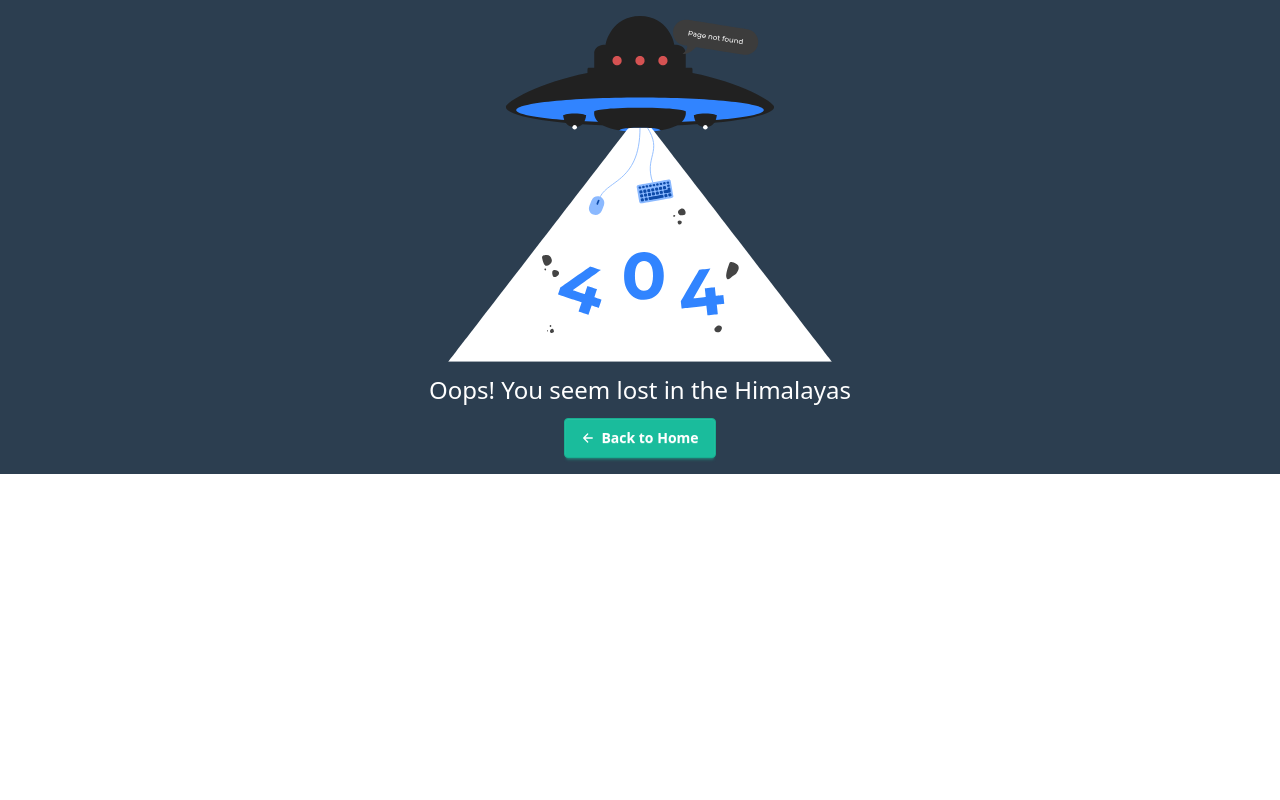
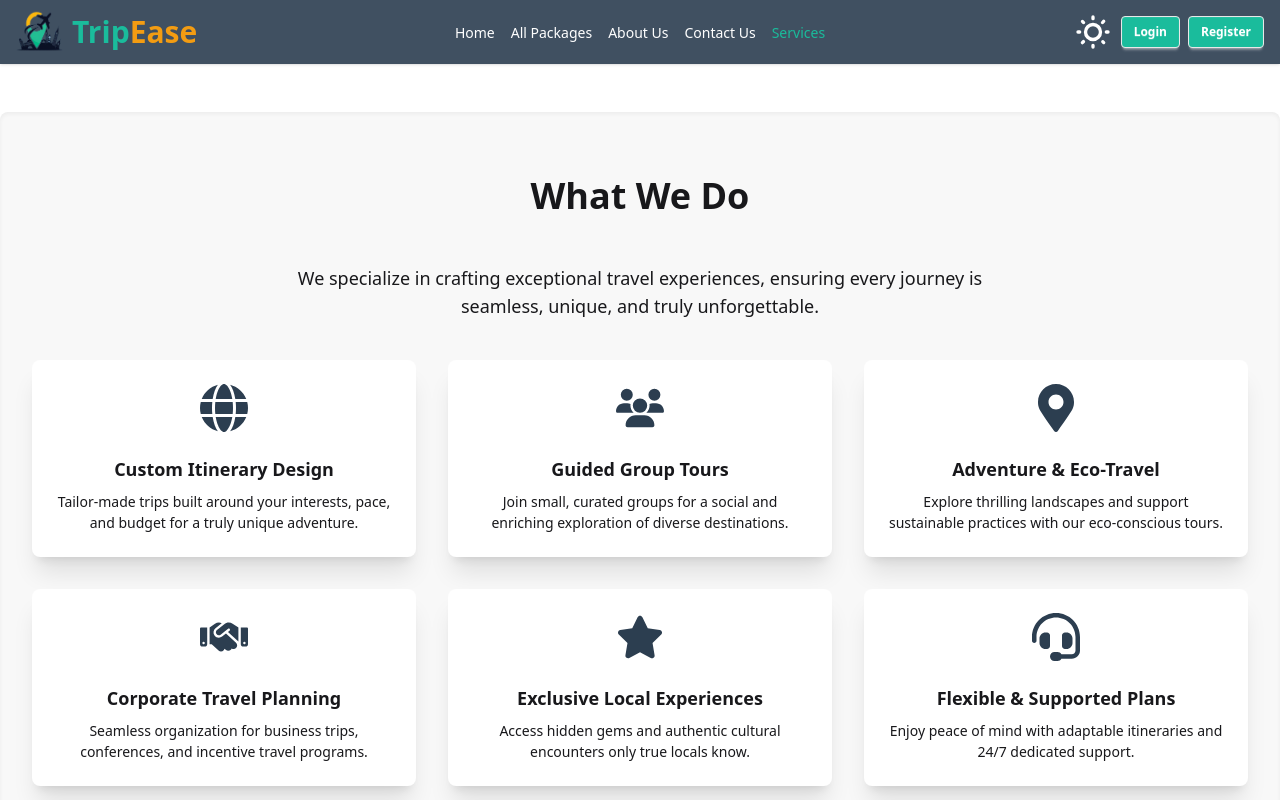
Before and after one commit to mehediakash01/Tour-Management-Client, a React (Vite) app: page /service in a window 1280 px wide. Shown: the top 800 px of the page. Built offline with nearby package versions, Linux system fonts and the light colour scheme; no server answers.

Commit message:
created service page in the navbar

```diff
--- a/src/Components/Navbar/Navbar.jsx
+++ b/src/Components/Navbar/Navbar.jsx
@@ -15,6 +15,7 @@ const Navbar = () => {
       {user && <NavLink to="/my-bookings">My Bookings</NavLink>}
       <NavLink to="/About-Us">About Us</NavLink>
       <NavLink to="/contact">Contact Us</NavLink>
+      <NavLink to="/service">Services</NavLink>
     </ul>
   );
 
--- a/src/Components/Router/router.jsx
+++ b/src/Components/Router/router.jsx
@@ -13,6 +13,7 @@ import AddPackage from "../../Pages/AddPackage/AddPackage";
 import ManagePackage from "../../Pages/ManagePackage/ManagePackage";
 import UpdatePackage from "../../Pages/ManagePackage/UpdatePackage";
 import Contact from "../../Pages/ContactUs/Contact";
+import Service from "../../Pages/Services/Service";
 
 export const router = createBrowserRouter([
   {
@@ -79,6 +80,10 @@ export const router = createBrowserRouter([
         Component: Contact
       },
       {
+        path:'service',
+        Component: Service
+      },
+      {
         path:'update/:id',
         // loader: ({params})=>fetch(`https://tour-package-booking-management-ser.vercel.app/allPackage/${params.id}`),
         Component: UpdatePackage
--- a/src/Pages/AboutUs/AboutUs.jsx
+++ b/src/Pages/AboutUs/AboutUs.jsx
@@ -81,75 +81,7 @@ const AboutUs = () => {
         </div>
       </section>
 
-      <section className="bg-base-200 py-16 px-4 md:px-8 max-w-7xl mx-auto rounded-lg shadow-inner my-12">
-        <h2 className="text-4xl font-bold text-center mb-12">What We Do</h2>
-        <p className="text-lg text-center max-w-3xl mx-auto mb-10">
-          We specialize in crafting exceptional travel experiences, ensuring
-          every journey is seamless, unique, and truly unforgettable.
-        </p>
-        <div className="grid grid-cols-1 md:grid-cols-2 lg:grid-cols-3 gap-8">
-          <div className="card bg-base-100 shadow-xl">
-            <div className="card-body items-center text-center">
-              <FaGlobe className="text-5xl text-primary mb-4" />
-              <h3 className="card-title">Custom Itinerary Design</h3>
-              <p>
-                Tailor-made trips built around your interests, pace, and budget
-                for a truly unique adventure.
-              </p>
-            </div>
-          </div>
-          <div className="card bg-base-100 shadow-xl">
-            <div className="card-body items-center text-center">
-              <FaUsers className="text-5xl text-primary mb-4" />
-              <h3 className="card-title">Guided Group Tours</h3>
-              <p>
-                Join small, curated groups for a social and enriching
-                exploration of diverse destinations.
-              </p>
-            </div>
-          </div>
-          <div className="card bg-base-100 shadow-xl">
-            <div className="card-body items-center text-center">
-              <FaMapMarkerAlt className="text-5xl text-primary mb-4" />
-              <h3 className="card-title">Adventure & Eco-Travel</h3>
-              <p>
-                Explore thrilling landscapes and support sustainable practices
-                with our eco-conscious tours.
-              </p>
-            </div>
-          </div>
-          <div className="card bg-base-100 shadow-xl">
-            <div className="card-body items-center text-center">
-              <FaHandshake className="text-5xl text-primary mb-4" />
-              <h3 className="card-title">Corporate Travel Planning</h3>
-              <p>
-                Seamless organization for business trips, conferences, and
-                incentive travel programs.
-              </p>
-            </div>
-          </div>
-          <div className="card bg-base-100 shadow-xl">
-            <div className="card-body items-center text-center">
-              <FaStar className="text-5xl text-primary mb-4" />
-              <h3 className="card-title">Exclusive Local Experiences</h3>
-              <p>
-                Access hidden gems and authentic cultural encounters only true
-                locals know.
-              </p>
-            </div>
-          </div>
-          <div className="card bg-base-100 shadow-xl">
-            <div className="card-body items-center text-center">
-              <FaHeadset className="text-5xl text-primary mb-4" />
-              <h3 className="card-title">Flexible & Supported Plans</h3>
-              <p>
-                Enjoy peace of mind with adaptable itineraries and 24/7
-                dedicated support.
-              </p>
-            </div>
-          </div>
-        </div>
-      </section>
+
     </div>
   );
 };
--- /dev/null
+++ b/src/Pages/Services/Service.jsx
@@ -0,0 +1,85 @@
+import React from "react";
+import { FaMapMarkerAlt } from "react-icons/fa";
+import {
+  FaGlobe,
+  FaHandshake,
+  FaHeadset,
+  FaStar,
+  FaUsers,
+} from "react-icons/fa6";
+
+const Service = () => {
+  return (
+    <section className="bg-base-200 py-16 px-4 md:px-8 max-w-7xl mx-auto rounded-lg shadow-inner my-12">
+      <h2 className="text-4xl font-bold text-center mb-12">What We Do</h2>
+      <p className="text-lg text-center max-w-3xl mx-auto mb-10">
+        We specialize in crafting exceptional travel experiences, ensuring every
+        journey is seamless, unique, and truly unforgettable.
+      </p>
+      <div className="grid grid-cols-1 md:grid-cols-2 lg:grid-cols-3 gap-8">
+        <div className="card bg-base-100 shadow-xl">
+          <div className="card-body items-center text-center">
+            <FaGlobe className="text-5xl text-primary mb-4" />
+            <h3 className="card-title">Custom Itinerary Design</h3>
+            <p>
+              Tailor-made trips built around your interests, pace, and budget
+              for a truly unique adventure.
+            </p>
+          </div>
+        </div>
+        <div className="card bg-base-100 shadow-xl">
+          <div className="card-body items-center text-center">
+            <FaUsers className="text-5xl text-primary mb-4" />
+            <h3 className="card-title">Guided Group Tours</h3>
+            <p>
+              Join small, curated groups for a social and enriching exploration
+              of diverse destinations.
+            </p>
+          </div>
+        </div>
+        <div className="card bg-base-100 shadow-xl">
+          <div className="card-body items-center text-center">
+            <FaMapMarkerAlt className="text-5xl text-primary mb-4" />
+            <h3 className="card-title">Adventure & Eco-Travel</h3>
+            <p>
+              Explore thrilling landscapes and support sustainable practices
+              with our eco-conscious tours.
+            </p>
+          </div>
+        </div>
+        <div className="card bg-base-100 shadow-xl">
+          <div className="card-body items-center text-center">
+            <FaHandshake className="text-5xl text-primary mb-4" />
+            <h3 className="card-title">Corporate Travel Planning</h3>
+            <p>
+              Seamless organization for business trips, conferences, and
+              incentive travel programs.
+            </p>
+          </div>
+        </div>
+        <div className="card bg-base-100 shadow-xl">
+          <div className="card-body items-center text-center">
+            <FaStar className="text-5xl text-primary mb-4" />
+            <h3 className="card-title">Exclusive Local Experiences</h3>
+            <p>
+              Access hidden gems and authentic cultural encounters only true
+              locals know.
+            </p>
+          </div>
+        </div>
+        <div className="card bg-base-100 shadow-xl">
+          <div className="card-body items-center text-center">
+            <FaHeadset className="text-5xl text-primary mb-4" />
+            <h3 className="card-title">Flexible & Supported Plans</h3>
+            <p>
+              Enjoy peace of mind with adaptable itineraries and 24/7 dedicated
+              support.
+            </p>
+          </div>
+        </div>
+      </div>
+    </section>
+  );
+};
+
+export default Service;
```
